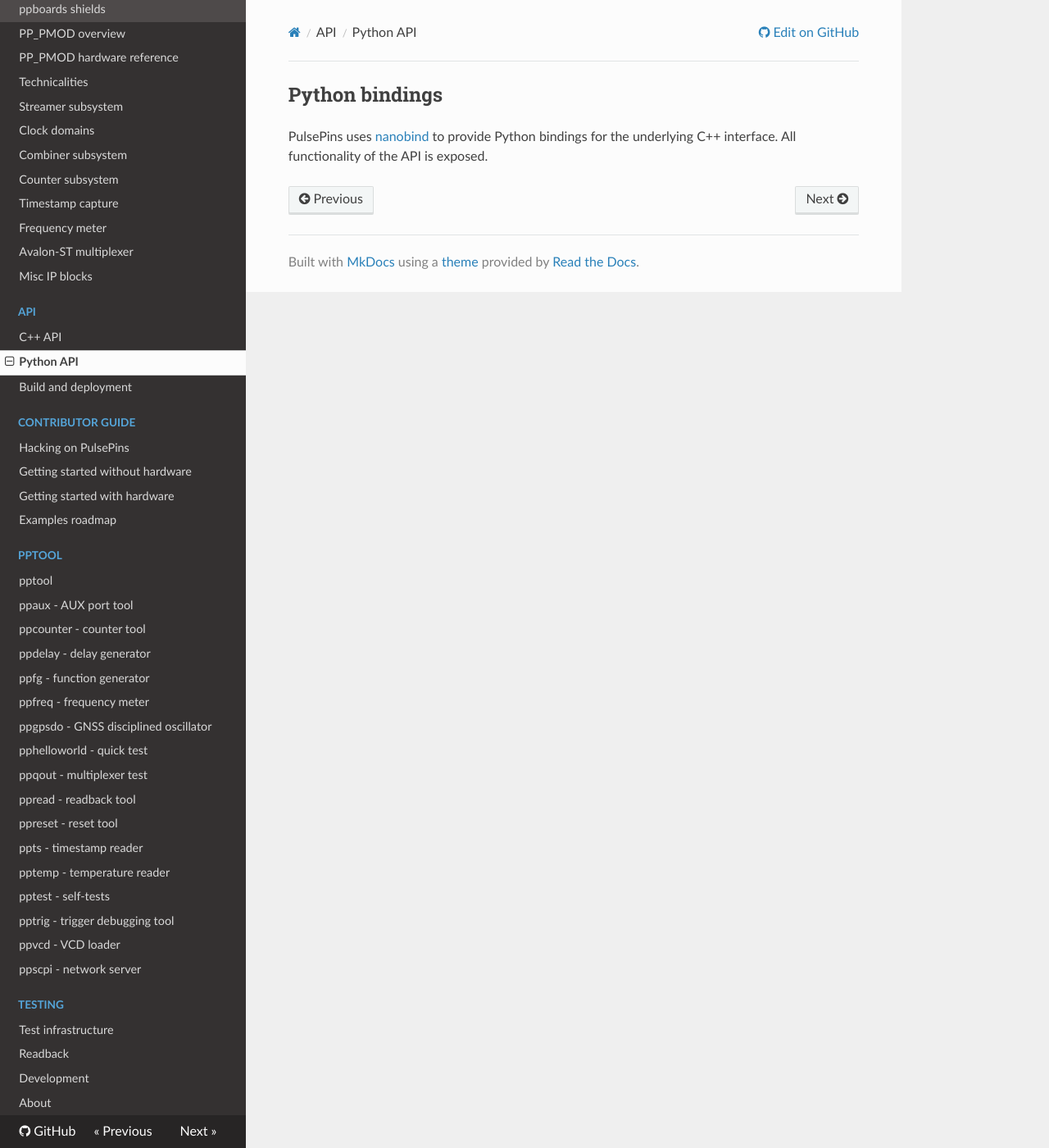
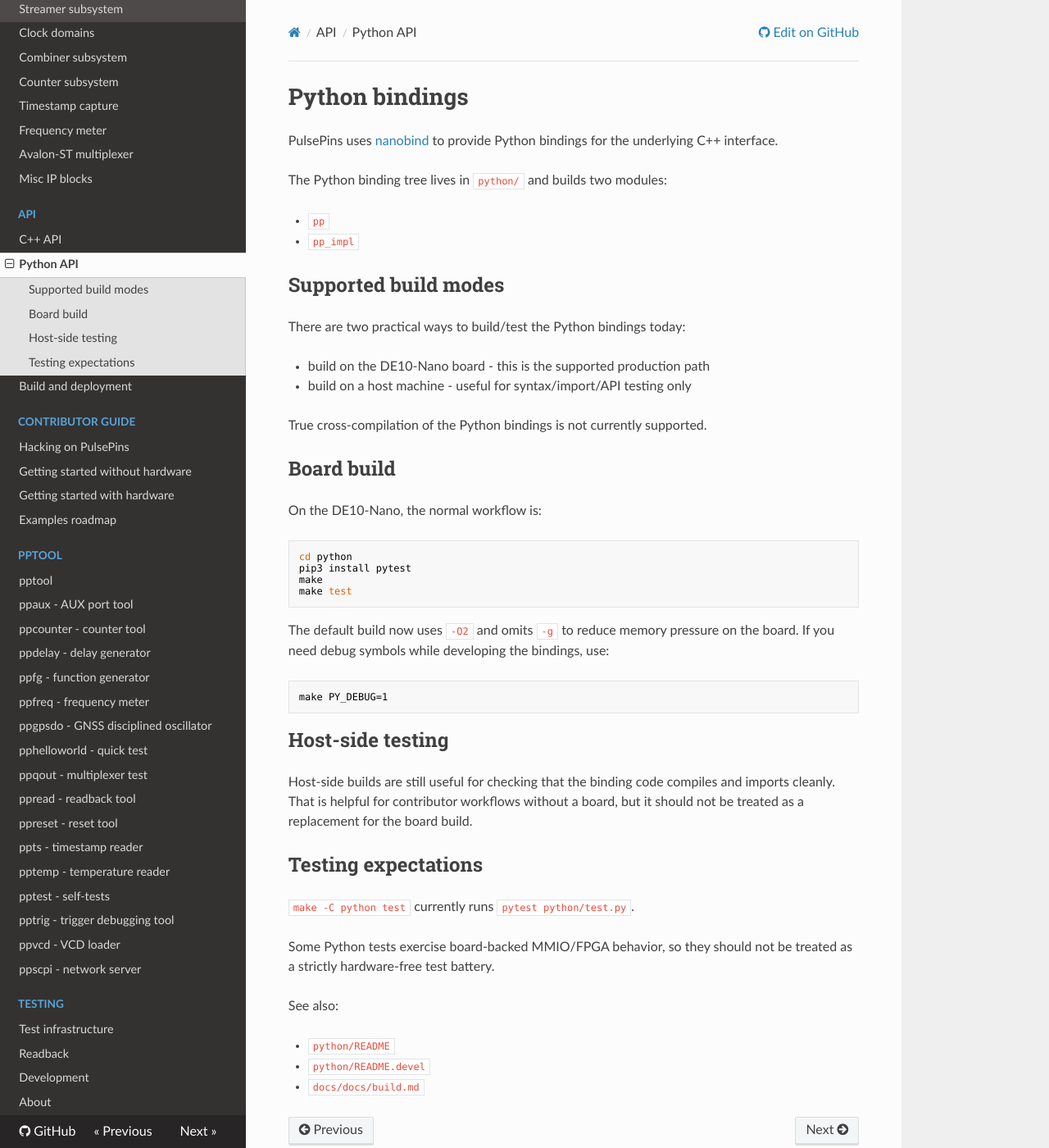
Before and after one commit to rokzitko/PulsePins, an MkDocs documentation site: the page built from docs/docs/python.md, in a window 1280 px wide and 1400 px high. Shown: the whole window at 82% size. Built offline with MkDocs 1.6.1, drawn with Linux system fonts in a browser that asks for light colours; nearby versions of some CDN libraries.

Commit message:
clarify Python and test workflows

````diff
--- a/docs/docs/python.md
+++ b/docs/docs/python.md
@@ -1,4 +1,54 @@
-## Python bindings
+# Python bindings
 
-PulsePins uses [nanobind](https://nanobind.readthedocs.io/en/latest/) to provide Python bindings for the underlying C++ interface. All functionality of
-the API is exposed.
+PulsePins uses [nanobind](https://nanobind.readthedocs.io/en/latest/) to provide Python bindings for the underlying C++ interface.
+
+The Python binding tree lives in `python/` and builds two modules:
+
+* `pp`
+* `pp_impl`
+
+## Supported build modes
+
+There are two practical ways to build/test the Python bindings today:
+
+* build on the DE10-Nano board - this is the supported production path
+* build on a host machine - useful for syntax/import/API testing only
+
+True cross-compilation of the Python bindings is not currently supported.
+
+## Board build
+
+On the DE10-Nano, the normal workflow is:
+
+```bash
+cd python
+pip3 install pytest
+make
+make test
+```
+
+The default build now uses `-O2` and omits `-g` to reduce memory pressure on the board.
+If you need debug symbols while developing the bindings, use:
+
+```bash
+make PY_DEBUG=1
+```
+
+## Host-side testing
+
+Host-side builds are still useful for checking that the binding code compiles and imports cleanly.
+That is helpful for contributor workflows without a board, but it should not be treated as a
+replacement for the board build.
+
+## Testing expectations
+
+`make -C python test` currently runs `pytest python/test.py`.
+
+Some Python tests exercise board-backed MMIO/FPGA behavior, so they should not be treated as a
+strictly hardware-free test battery.
+
+See also:
+
+* `python/README`
+* `python/README.devel`
+* `docs/docs/build.md`
````
Also changed, not shown: HACKING.md (+9 -3 lines), docs/docs/build.md (+4 -0 lines), docs/docs/getting_started_hardware.md (+1 -1 lines), docs/docs/getting_started_no_hardware.md (+5 -1 lines), docs/docs/testing.md (+4 -1 lines), 3 other files.
